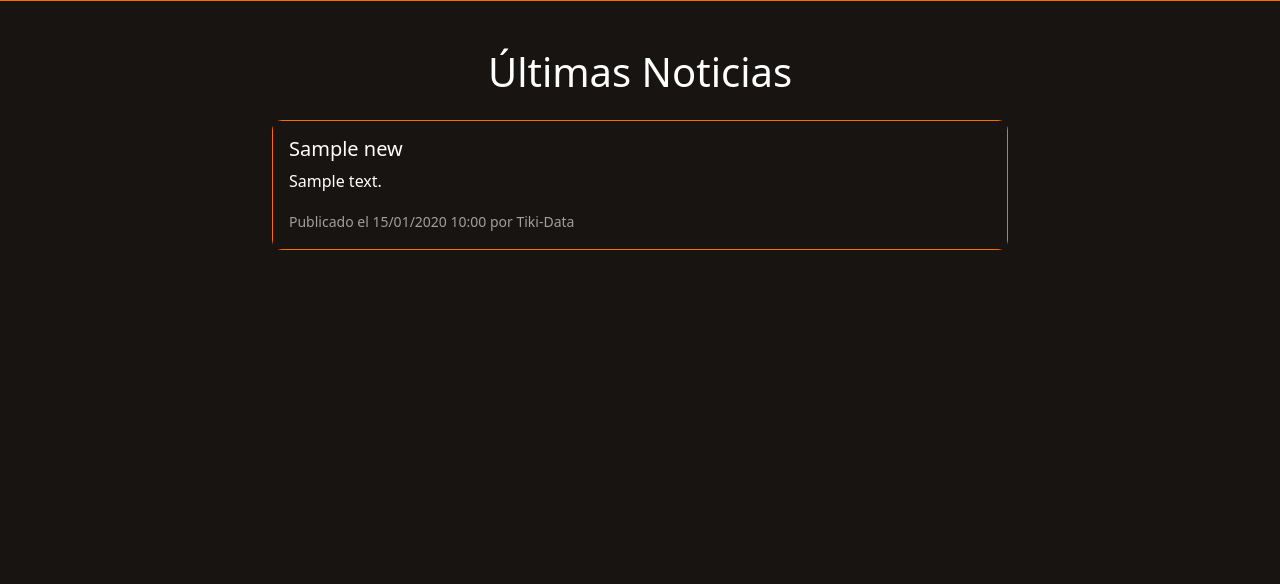
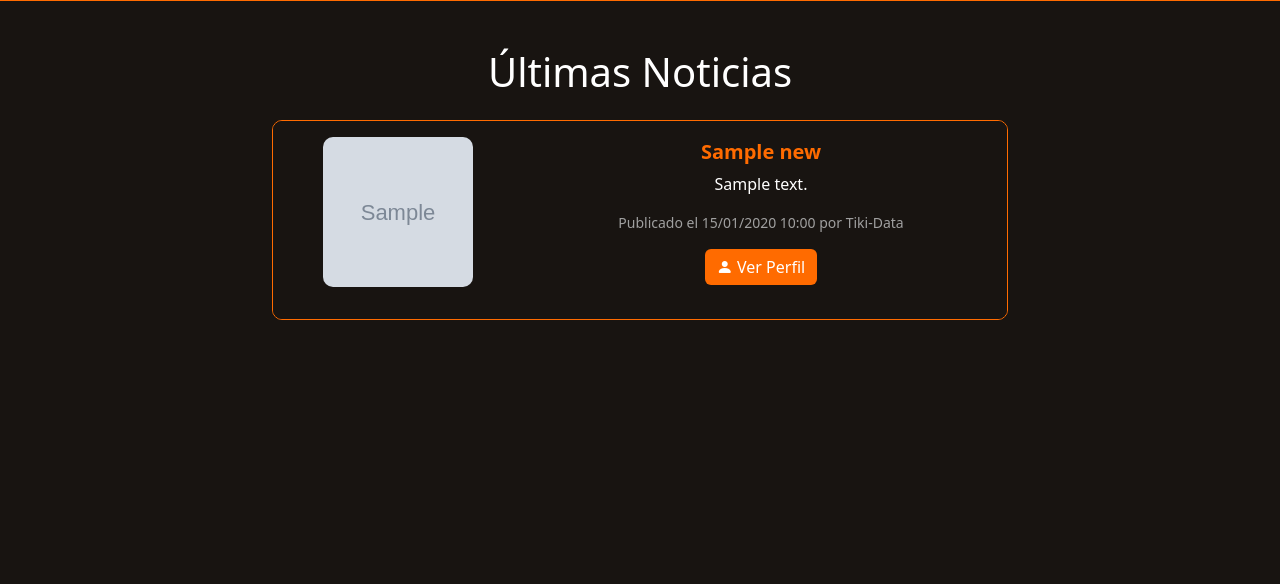
Before and after one commit to ismaelhuarte7/Tiki_Data, a Flask app: page / in a window 1280 px wide. Shown: the part 82-666 px from the top of the page. Run offline with Flask 3, Linux system fonts and the light colour scheme; tables that the repository leaves empty hold one stand-in row (values such as "Sample post"); grey boxes marked "Sample" are stand-in pictures; some libraries are stand-ins or nearby versions.

Commit message:
card news

```diff
--- a/src/web/controllers/auth.py
+++ b/src/web/controllers/auth.py
@@ -146,11 +146,12 @@ def verify(token):
         return render_template("auth/login.html")
     user = User.get_by_email(email)
     user.verify()
+    player = Player.get_by_id(user.player_id)
     News.create(
             title="Nuevo Jugador Registrado",
             content=f"Bienvenido a Tiki-Data, {user.username}!",
             user_id=user.id,
-            player_id=user.player.id
+            player_id=player.id
         )
     flash("Usuario verificado correctamente", "success")
     return render_template("auth/login.html")
--- a/src/web/static/styles.css
+++ b/src/web/static/styles.css
@@ -394,6 +394,8 @@ main {
     border: 1px solid #FF6B00;
     border-radius: 10px;
     transition: transform 0.3s ease, box-shadow 0.3s ease;
+    height: 200px; /* Altura fija para todas las tarjetas */
+    overflow: hidden; /* Evita que el contenido se desborde */
 }
 
 .news-card:hover {
@@ -401,6 +403,25 @@ main {
     box-shadow: 0 4px 15px rgba(255, 107, 0, 0.3);
 }
 
+/* Contenedor de la imagen */
+.news-image-container {
+    width: 150px; /* Ancho fijo para el contenedor de la imagen */
+    height: 150px; /* Altura fija para el contenedor de la imagen */
+    overflow: hidden; /* Evita que la imagen se desborde */
+    display: flex;
+    align-items: center;
+    justify-content: center;
+}
+
+/* Estilos para las imágenes */
+.news-image {
+    width: 100%;
+    height: 100%;
+    object-fit: cover; /* Ajusta la imagen sin distorsionarla */
+    border-radius: 10px; /* Bordes redondeados */
+}
+
+/* Estilos para el contenido de la tarjeta */
 .news-card .card-title {
     color: #FF6B00;
     font-weight: 600;
@@ -408,6 +429,10 @@ main {
 
 .news-card .card-text {
     color: #ffffff;
+    overflow: hidden;
+    text-overflow: ellipsis;
+    display: -webkit-box;
+    -webkit-box-orient: vertical;
 }
 
 .news-card .text-muted {
--- a/src/web/templates/home.html
+++ b/src/web/templates/home.html
@@ -5,18 +5,48 @@
 {% block content %}
 <div class="container mt-4">
     <h1 class="text-center mb-4">Últimas Noticias</h1>
-
     <!-- Lista de noticias -->
     <div class="row">
         <div class="col-md-8 mx-auto">
             {% for news in news_list %}
-                <div class="card mb-4 bg-dark text-white">
+                <div class="card mb-4 bg-dark text-white news-card">
                     <div class="card-body">
-                        <h5 class="card-title">{{ news.title }}</h5>
-                        <p class="card-text">{{ news.content }}</p>
-                        <small class="text-muted">
-                            Publicado el {{ news.created_at.strftime('%d/%m/%Y %H:%M') }} por Tiki-Data
-                        </small>
+                        <div class="row">
+                            <!-- Columna para la imagen -->
+                            <div class="col-md-4 d-flex align-items-center justify-content-center">
+                                <div class="news-image-container">
+                                    {% if news.player and news.player.profile_picture %}
+                                        <img src="{{ news.player.profile_picture }}" alt="Foto de perfil" class="news-image">
+                                    {% elif news.court and news.court.picture %}
+                                        <img src="{{ news.court.picture }}" alt="Foto de la cancha" class="news-image">
+                                    {% else %}
+                                        <div class="img-fluid rounded-circle d-flex justify-content-center align-items-center" style="width: 150px; height: 150px; background-color: #2a2320;">
+                                            <i class="bi bi-person-circle fs-1 text-white"></i>
+                                        </div>
+                                    {% endif %}
+                                </div>
+                            </div>
+                            <!-- Columna para el contenido -->
+                            <div class="col-md-8 d-flex flex-column justify-content-center align-items-center">
+                                <h5 class="card-title text-center">{{ news.title }}</h5>
+                                <p class="card-text text-center">{{ news.content }}</p>
+                                <small class="text-muted text-center">
+                                    Publicado el {{ news.created_at.strftime('%d/%m/%Y %H:%M') }} por Tiki-Data
+                                </small>
+                                <!-- Botón para redirigir al perfil del jugador o a la cancha -->
+                                <div class="mt-3 w-100 text-center">
+                                    {% if news.player %}
+                                        <a href="{{ url_for('player.show', id=news.player.id) }}" class="btn btn-primary">
+                                            <i class="bi bi-person-fill"></i> Ver Perfil
+                                        </a>
+                                    {% elif news.court %}
+                                        <a href="{{ news.court.address }}" target="_blank" class="btn btn-primary">
+                                            <i class="bi bi-map-fill"></i> Ver en Google Maps
+                                        </a>
+                                    {% endif %}
+                                </div>
+                            </div>
+                        </div>
                     </div>
                 </div>
             {% endfor %}
```
Also changed, not shown: src/web/static/img/default-new.png (added).
